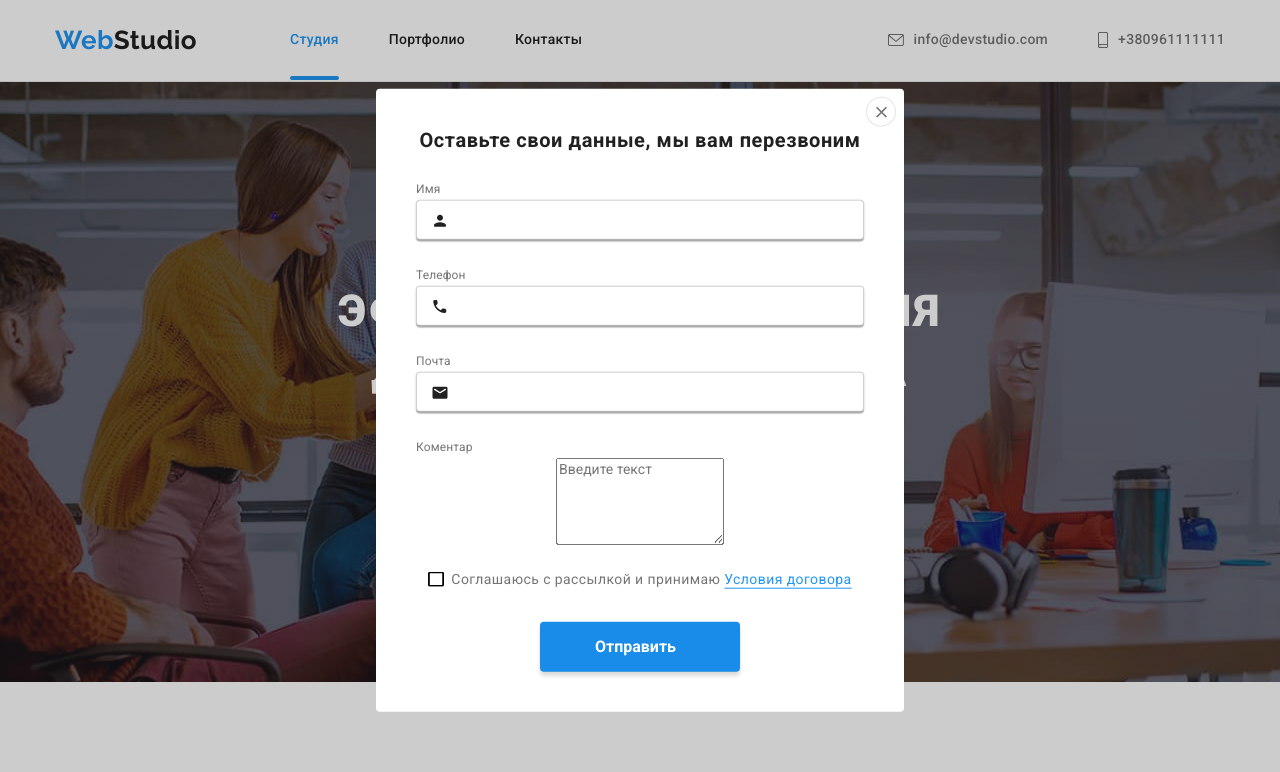
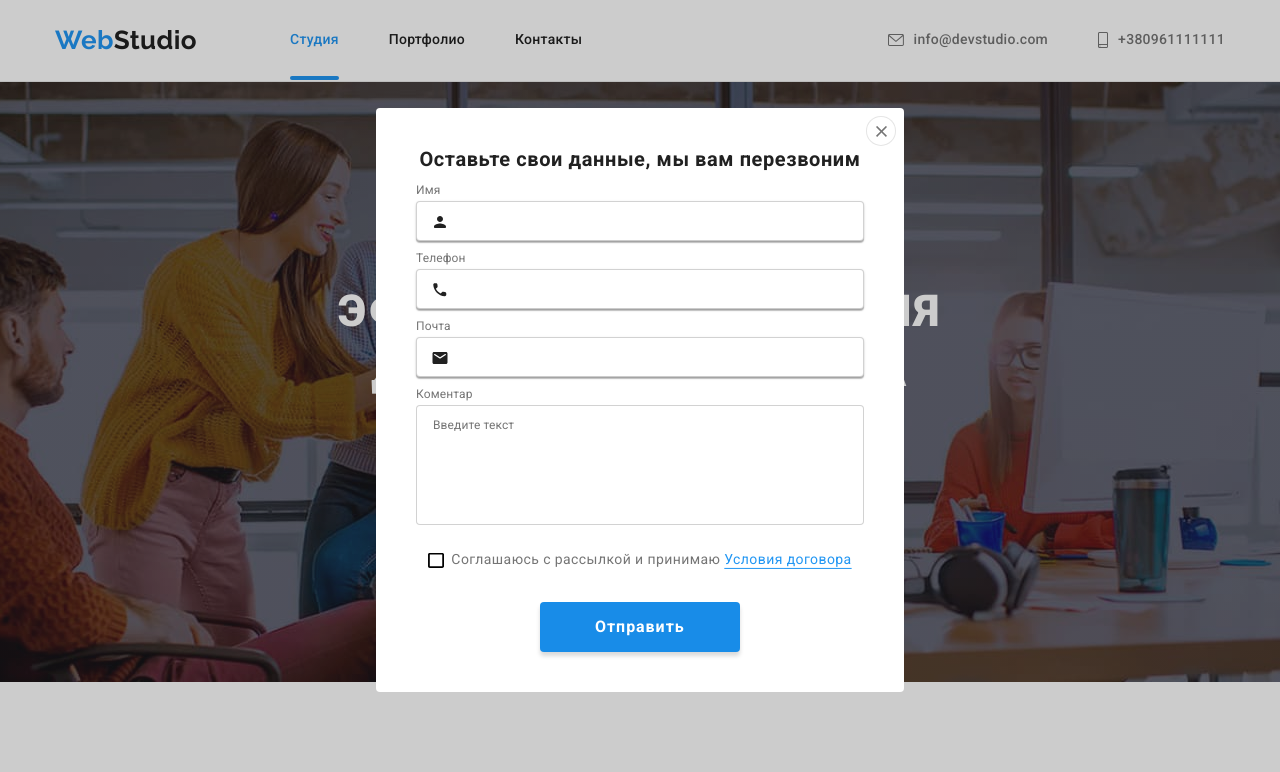
Before and after one commit to irynakrykun/goit-markup-hw-06, a plain HTML site: page index.html in a window 1280 px wide. Both pictures are taken after a click on the button "Заказать услугу". Shown: the top 772 px of the page. Drawn offline with nearby package versions, Linux system fonts and the light colour scheme.

Commit message:
check work

```diff
--- a/css/style.css
+++ b/css/style.css
@@ -486,7 +486,7 @@ address .link:focus {
   color: var(--primery-bgc-color);
 }
 .footer-form {
-  margin-left: 93px;
+  margin-left: auto;
 }
 .form-text {
   font-style: normal;
@@ -500,19 +500,21 @@ address .link:focus {
   display: inline-flex;
   justify-content: center;
   align-items: center;
-  padding: 0;
+  padding: 10px 28px;
   width: 200px;
   height: 50px;
   font-style: normal;
   font-weight: 700;
   font-size: 16px;
   line-height: 1.88;
+  letter-spacing: 0.06em;
   color: var(--primery-bgc-color);
   background: var(--accent-color);
   box-shadow: 0px 4px 4px rgba(0, 0, 0, 0.15);
   border-radius: 4px;
   cursor: pointer;
   margin-left: 12px;
+  border: none;
 }
 
 .footer-icon-form {
@@ -553,7 +555,7 @@ address .link:focus {
   pointer-events: none;
 }
 .modal {
-  padding: 40px 40px;
+  padding: 40px;
   position: absolute;
   top: 50%;
   left: 50%;
@@ -605,9 +607,6 @@ address .link:focus {
 }
 
 .modal-registration-form {
-  width: 100%;
-  display: block;
-
   margin-bottom: 20px;
 }
 
@@ -619,12 +618,12 @@ address .link:focus {
   text-align: center;
   letter-spacing: 0.03em;
   color: var(--title-text-color);
-  margin-bottom: 30px;
+  margin-bottom: 12px;
 }
 .form-group {
   display: block;
   position: relative;
-  margin-bottom: 28px;
+  margin-bottom: 10px;
 }
 
 .form-group:last-child {
@@ -655,9 +654,12 @@ address .link:focus {
     0px 2px 1px rgba(0, 0, 0, 0.2);
   border-radius: 4px;
 
-  transition: fill var(--animation), border var(--animation);
+  transition: fill var(--animation), border-color var(--animation);
 }
-
+.form-input:hover,
+.form-input:focus {
+  border-color: var(--accent-color);
+}
 .form-input:focus + .form-icon,
 .form-input:hover + .form-icon {
   fill: var(--accent-color);
@@ -670,16 +672,26 @@ address .link:focus {
 
   fill: var(--title-text-color);
 }
-.form-coment {
-  display: inline-block;
+textarea {
   width: 100%;
   height: 120px;
   padding: 12px 16px;
+  border: 1px solid rgba(33, 33, 33, 0.2);
+  border-radius: 4px;
+  color: rgba(117, 117, 117, 0.5);
+  resize: none;
   outline: transparent;
-  border: 1px solid rgba(33, 33, 33, 0.2);
-  box-shadow: 0px 1px 3px rgba(0, 0, 0, 0.12), 0px 1px 1px rgba(0, 0, 0, 0.14),
-    0px 2px 1px rgba(0, 0, 0, 0.2);
-  border-radius: 4px;
+  font-style: normal;
+  font-weight: 400;
+  font-size: 12px;
+  line-height: 14px;
+  letter-spacing: 0.01em;
+
+  transition: border-color var(--animation);
+}
+textarea:hover,
+textarea:focus {
+  border-color: var(--accent-color);
 }
 .checkbox-label {
   display: flex;
@@ -720,6 +732,7 @@ address .link:focus {
   font-size: 16px;
   line-height: 1.88;
   align-items: center;
+  letter-spacing: 0.06em;
   background: #188ce8;
   box-shadow: 0px 4px 4px rgba(0, 0, 0, 0.15);
   border-radius: 4px;
--- a/index.html
+++ b/index.html
@@ -548,8 +548,9 @@
           </ul>
         </div>
 
-        <form class="footer-form">
+        <div class="footer-form">
           <p class="form-text">Подпишитесь на рассылку</p>
+          <form>
             <label class="visually-hidden" for="email">Почта</label>
             <input class="form-email" type="email" name="E-mail" id="email" placeholder="E-mail" />
             <button type="submit" class="footer-button">
@@ -559,6 +560,7 @@
               </svg>
             </button>
           </form>
+        </div>
       </div>
     </footer>
     <!--Modal window-->
@@ -598,12 +600,7 @@
             </label>
             <label class="form-group">
               <span class="form-label">Коментар</span>
-              <textarea
-                сlass="form-coment"
-                name="coment"
-                rows="5"
-                placeholder="Введите текст"
-              ></textarea>
+              <textarea name="coment" rows="5" placeholder="Введите текст"></textarea>
             </label>
           </div>
 
```
Also changed, not shown: portfolio.index.html (+3 -1 lines). Lines whose indentation alone changed are shown as unchanged.
